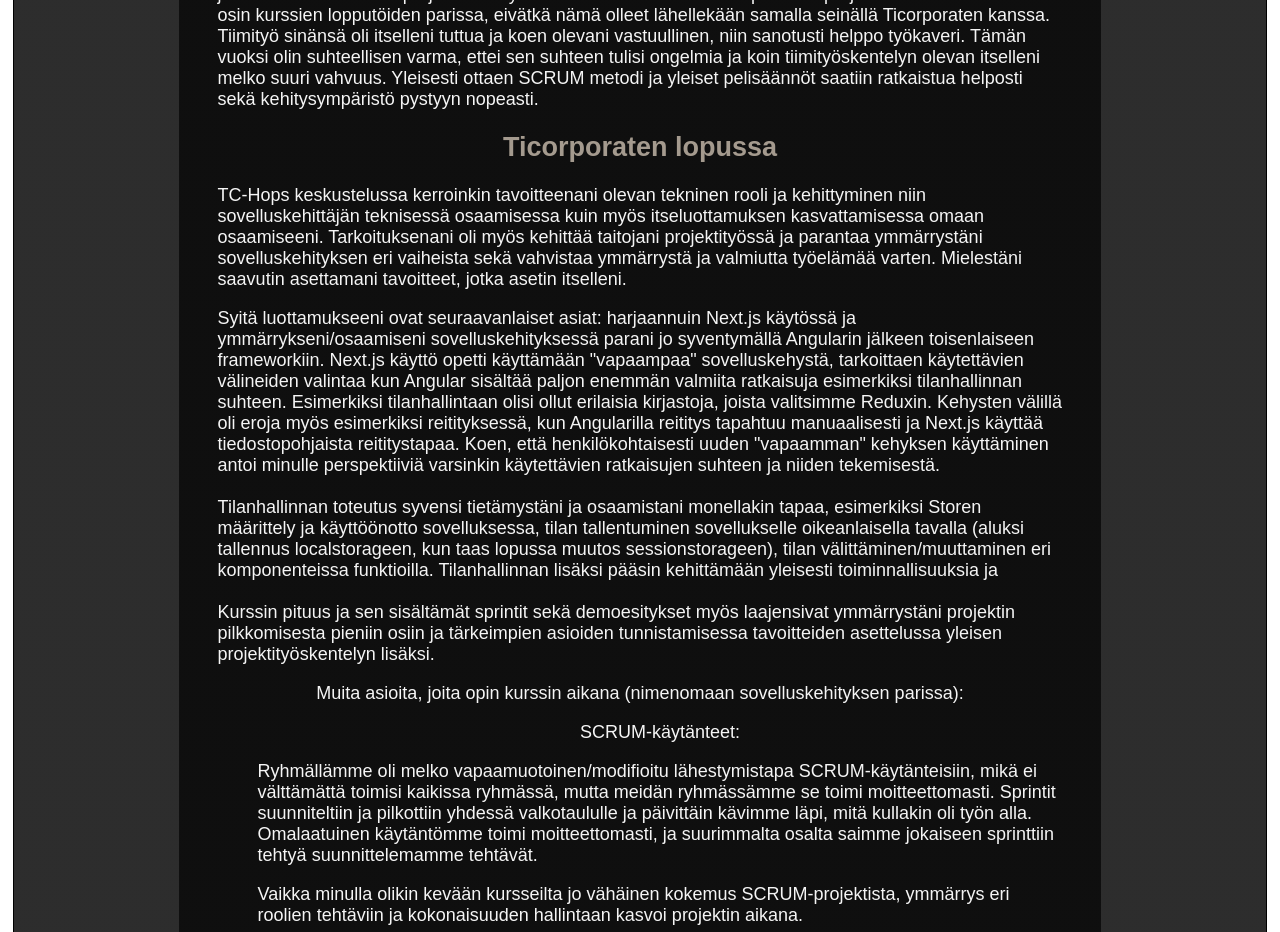
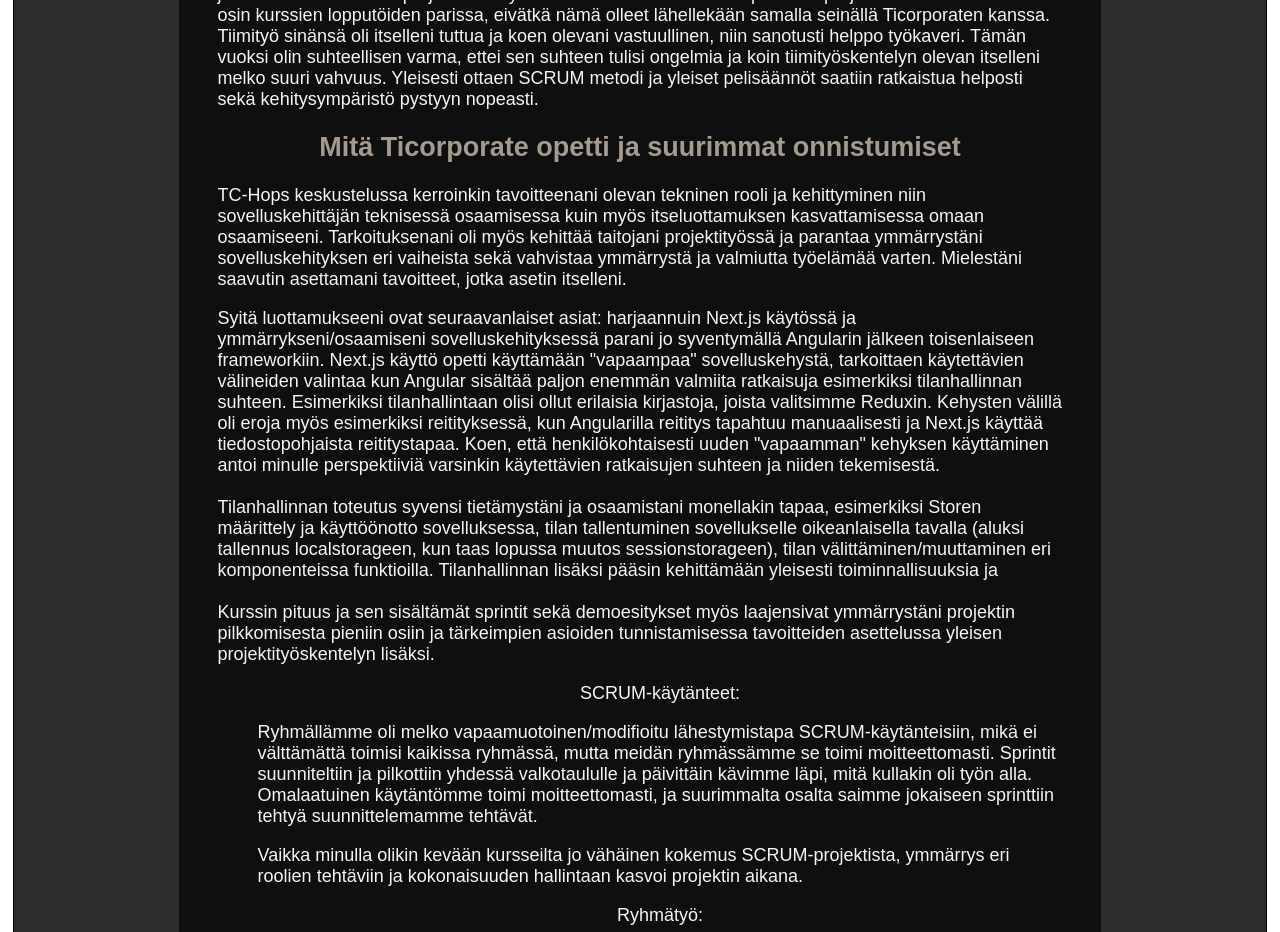
Before and after one commit to petepeepee/portfolio, an Angular app: page /ticorporate in a window 1280 px wide. Shown: the part 1660-2592 px from the top of the page. Built offline with nearby package versions, Linux system fonts and the light colour scheme.

Commit message:
tekstimuutoksia

```diff
--- a/src/app/ticorporate/ticorporate.component.html
+++ b/src/app/ticorporate/ticorporate.component.html
@@ -62,7 +62,7 @@
         pystyyn nopeasti.
       </p>
 
-      <h2>Ticorporaten lopussa</h2>
+      <h2>Mitä Ticorporate opetti ja suurimmat onnistumiset</h2>
 
       <p>TC-Hops keskustelussa kerroinkin tavoitteenani olevan tekninen rooli ja kehittyminen niin sovelluskehittäjän
         teknisessä osaamisessa kuin
@@ -97,8 +97,6 @@
         pilkkomisesta pieniin osiin ja tärkeimpien asioiden tunnistamisessa tavoitteiden asettelussa yleisen
         projektityöskentelyn lisäksi.
       </p>
-
-      <p>Muita asioita, joita opin kurssin aikana (nimenomaan sovelluskehityksen parissa):</p>
 
       <ul>
 
@@ -162,7 +160,9 @@
         ja
         uuden frameworkin oppimisen. Kun taas henkilökohtaisen kasvun ja projektityöskentelyn kannalta suurimmat
         onnistumiset olivat projektin syklien ja eri vaiheiden
-        käytänteiden oppimisen ja ryhmätyöskentelyn kokemuksien saamisen sovelluskehityksen parissa. </p>
+        käytänteiden oppimisen ja ryhmätyöskentelyn kokemuksien saamisen sovelluskehityksen parissa. Koen myös tärkeänä
+        mainita,
+        että koko ryhmän toiminta ja lopputulos olivat suuria onnistumisia.</p>
 
       <div class="images">
 
```
